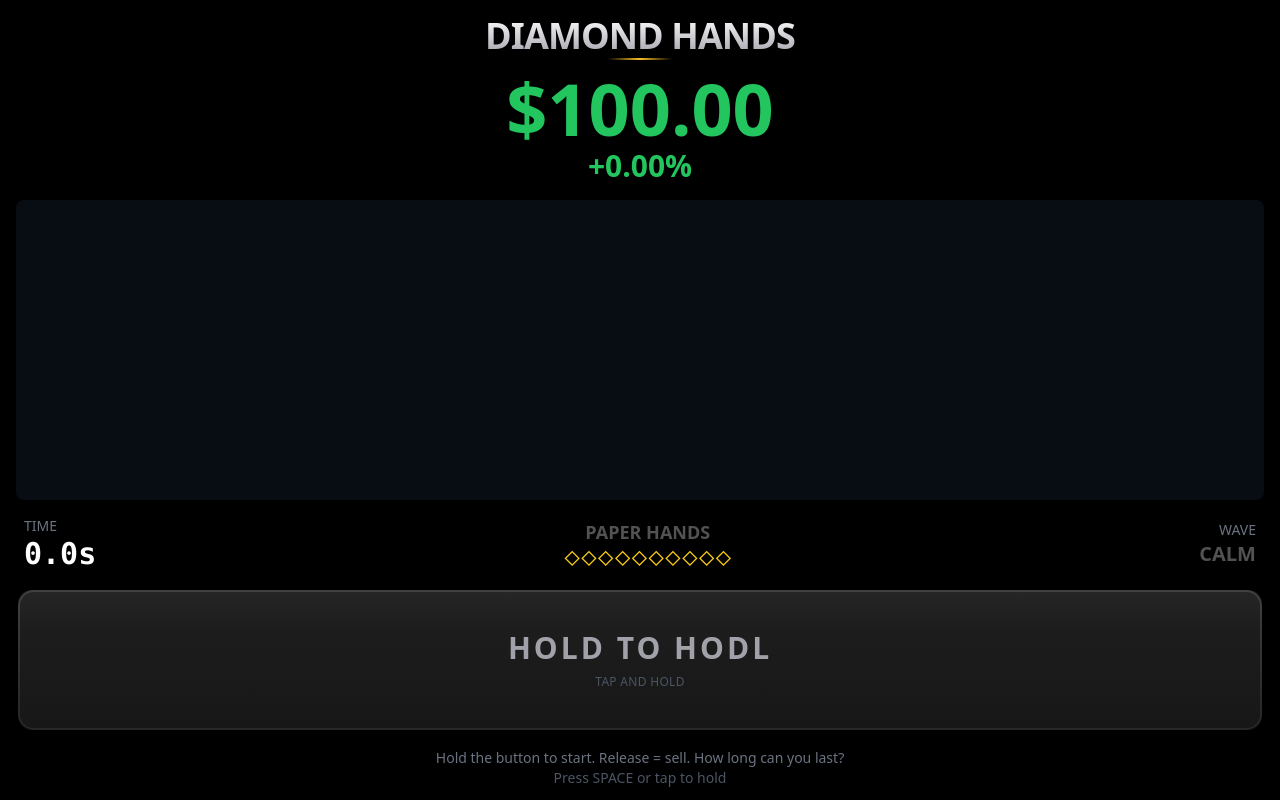
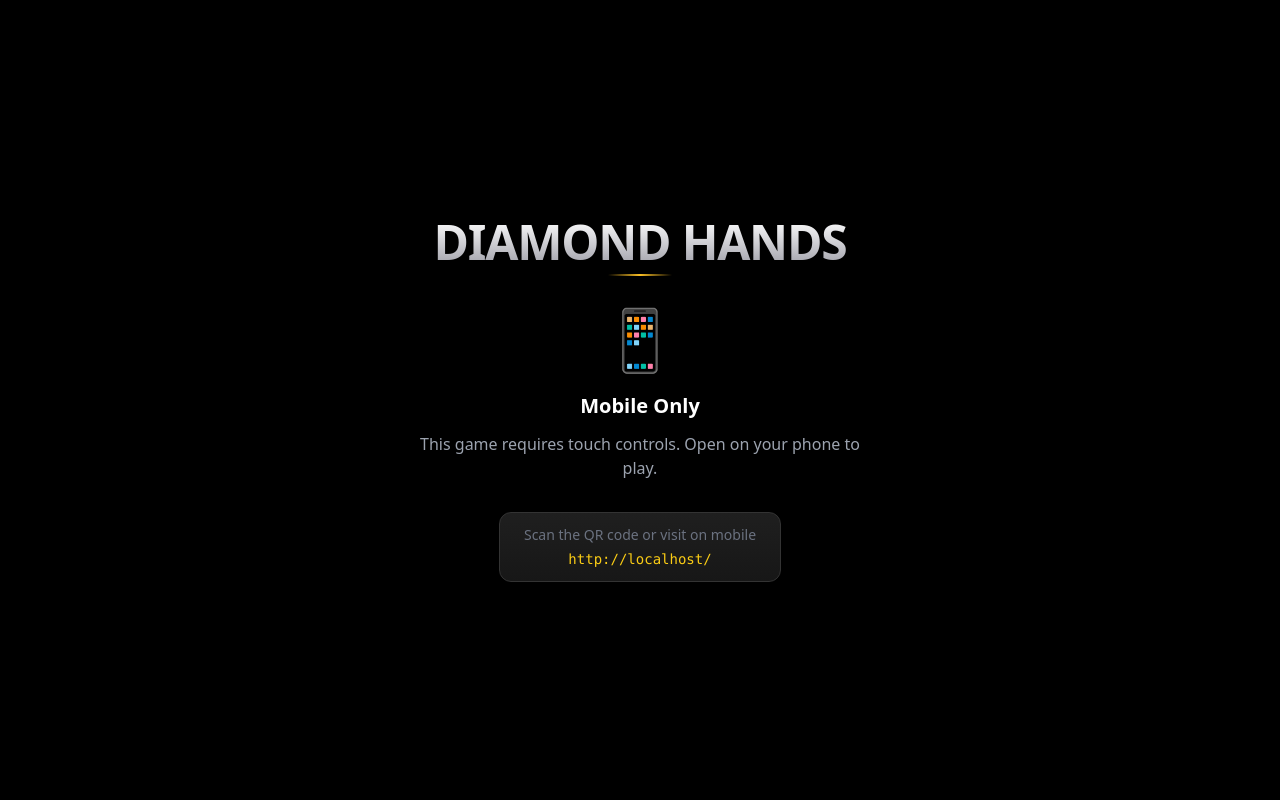
Before and after one commit to trmidhi/diamond-hands, a React (Vite) app: page / in a window 1280 px wide. Built offline with nearby package versions, Linux system fonts and the light colour scheme.

Commit message:
feat: Block desktop users with mobile-only message
Game now detects touch capability and screen size. Desktop users
see a "Mobile Only" screen prompting them to open on their phone.

```diff
--- a/DiamondHands.jsx
+++ b/DiamondHands.jsx
@@ -349,6 +349,17 @@ export default function DiamondHands() {
   const prefersReducedMotion = typeof window !== 'undefined'
     ? window.matchMedia('(prefers-reduced-motion: reduce)').matches
     : false;
+
+  // Detect if device supports touch (mobile check)
+  const [isMobile, setIsMobile] = useState(true); // Default true to avoid flash
+
+  useEffect(() => {
+    // Check for touch capability
+    const hasTouch = 'ontouchstart' in window || navigator.maxTouchPoints > 0;
+    // Also check screen width as backup
+    const isSmallScreen = window.innerWidth <= 768;
+    setIsMobile(hasTouch || isSmallScreen);
+  }, []);
 
   // ============================================================================
   // INITIALIZATION
@@ -832,6 +843,66 @@ ${shareURL}`;
   // RENDER
   // ============================================================================
 
+  // Desktop blocker - game is mobile only
+  if (!isMobile) {
+    return (
+      <div
+        className="min-h-screen bg-black text-white flex flex-col items-center justify-center select-none p-8"
+        style={{ minHeight: '100dvh' }}
+      >
+        <div className="text-center max-w-md">
+          {/* Title */}
+          <h1
+            className="text-4xl md:text-5xl font-black tracking-tight mb-2"
+            style={{
+              background: 'linear-gradient(180deg, #ffffff 0%, #a1a1aa 100%)',
+              WebkitBackgroundClip: 'text',
+              WebkitTextFillColor: 'transparent',
+              backgroundClip: 'text'
+            }}
+          >
+            DIAMOND HANDS
+          </h1>
+          <div
+            className="h-0.5 w-16 mx-auto mb-8"
+            style={{
+              background: 'linear-gradient(90deg, transparent, #fbbf24, transparent)'
+            }}
+          />
+
+          {/* Phone icon */}
+          <div className="text-6xl mb-6">
+            📱
+          </div>
+
+          {/* Message */}
+          <div className="text-xl font-bold text-white mb-3">
+            Mobile Only
+          </div>
+          <p className="text-gray-400 mb-8">
+            This game requires touch controls. Open on your phone to play.
+          </p>
+
+          {/* QR hint */}
+          <div
+            className="inline-block px-6 py-3 rounded-xl"
+            style={{
+              background: 'linear-gradient(180deg, #1f1f1f 0%, #171717 100%)',
+              border: '1px solid #333'
+            }}
+          >
+            <div className="text-sm text-gray-500">
+              Scan the QR code or visit on mobile
+            </div>
+            <div className="text-yellow-400 font-mono text-sm mt-1">
+              {typeof window !== 'undefined' ? window.location.href : ''}
+            </div>
+          </div>
+        </div>
+      </div>
+    );
+  }
+
   return (
     <div
       className="min-h-screen bg-black text-white flex flex-col select-none overflow-hidden"
```
